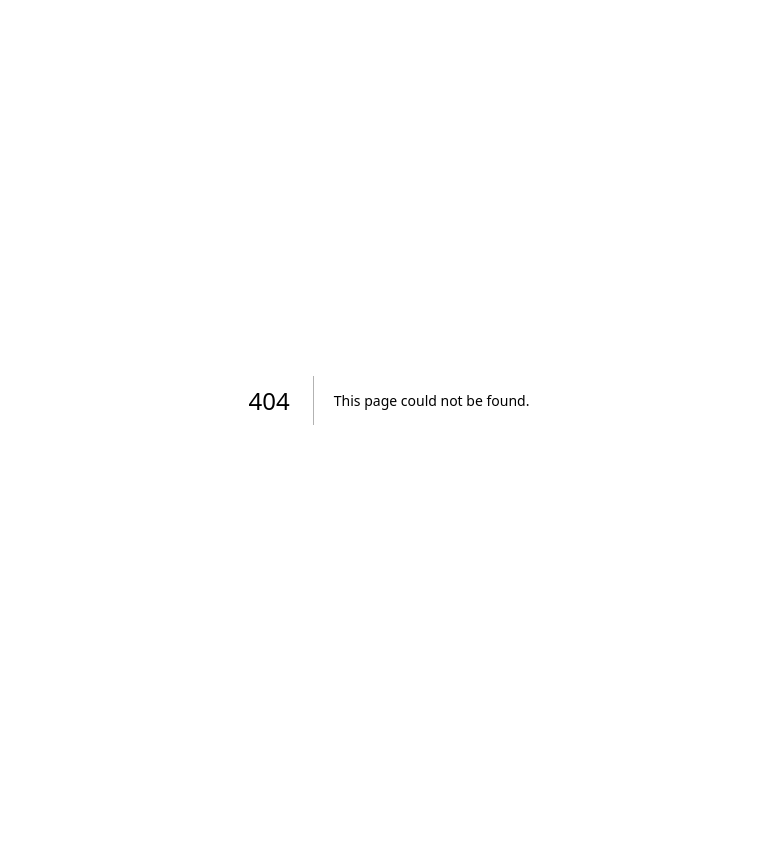
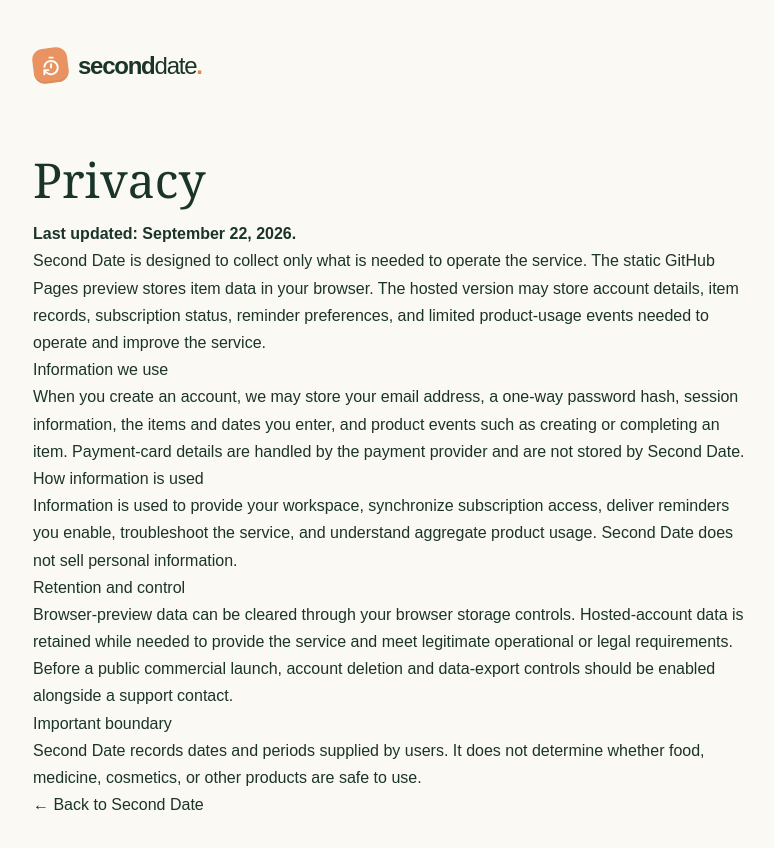
Before and after one commit to ninja-ops-guy/Second-Date, a Next.js app: page /privacy in a window 1280 px wide. Before the commit this address had no page. Shown: the top 848 px of the page, without its empty margins (251-1025 px from the left). Before the commit the page ends 800 px from the top, so only its background shows below. Built offline with nearby package versions, Linux system fonts and the light colour scheme.

Commit message:
feat: prepare production launch foundation

```diff
--- /dev/null
+++ b/public/sw.js
@@ -0,0 +1 @@
+const CACHE="second-date-shell-v1";const SHELL=["/","/app","/manifest.webmanifest"];self.addEventListener("install",e=>{e.waitUntil(caches.open(CACHE).then(c=>c.addAll(SHELL)).catch(()=>undefined));self.skipWaiting()});self.addEventListener("activate",e=>e.waitUntil(self.clients.claim()));self.addEventListener("fetch",e=>{if(e.request.method!=="GET"||new URL(e.request.url).origin!==self.location.origin)return;e.respondWith(fetch(e.request).then(r=>{const copy=r.clone();caches.open(CACHE).then(c=>c.put(e.request,copy)).catch(()=>undefined);return r}).catch(()=>caches.match(e.request)))})
--- /dev/null
+++ b/src/app/privacy/page.tsx
@@ -0,0 +1,15 @@
+import Link from "next/link";
+import { Brand } from "@/components/brand";
+export const metadata = { title: "Privacy | Second Date" };
+export default function PrivacyPage() {
+  return <main style={{maxWidth:760,margin:"0 auto",padding:"48px 24px 90px",lineHeight:1.7}}>
+    <Brand /><h1 style={{fontFamily:"Georgia,serif",fontSize:48,fontWeight:400,marginTop:55}}>Privacy</h1>
+    <p><strong>Last updated: September 22, 2026.</strong></p>
+    <p>Second Date is designed to collect only what is needed to operate the service. The static GitHub Pages preview stores item data in your browser. The hosted version may store account details, item records, subscription status, reminder preferences, and limited product-usage events needed to operate and improve the service.</p>
+    <h2>Information we use</h2><p>When you create an account, we may store your email address, a one-way password hash, session information, the items and dates you enter, and product events such as creating or completing an item. Payment-card details are handled by the payment provider and are not stored by Second Date.</p>
+    <h2>How information is used</h2><p>Information is used to provide your workspace, synchronize subscription access, deliver reminders you enable, troubleshoot the service, and understand aggregate product usage. Second Date does not sell personal information.</p>
+    <h2>Retention and control</h2><p>Browser-preview data can be cleared through your browser storage controls. Hosted-account data is retained while needed to provide the service and meet legitimate operational or legal requirements. Before a public commercial launch, account deletion and data-export controls should be enabled alongside a support contact.</p>
+    <h2>Important boundary</h2><p>Second Date records dates and periods supplied by users. It does not determine whether food, medicine, cosmetics, or other products are safe to use.</p>
+    <p><Link href="/">← Back to Second Date</Link></p>
+  </main>;
+}
--- /dev/null
+++ b/src/app/terms/page.tsx
@@ -0,0 +1,15 @@
+import Link from "next/link";
+import { Brand } from "@/components/brand";
+export const metadata = { title: "Terms | Second Date" };
+export default function TermsPage() {
+  return <main style={{maxWidth:760,margin:"0 auto",padding:"48px 24px 90px",lineHeight:1.7}}>
+    <Brand /><h1 style={{fontFamily:"Georgia,serif",fontSize:48,fontWeight:400,marginTop:55}}>Terms</h1>
+    <p><strong>Last updated: September 22, 2026.</strong></p>
+    <p>Second Date is a personal organization tool for recording when products were opened and the after-opening periods users choose to track.</p>
+    <h2>No safety determination</h2><p>Second Date does not inspect products and does not determine freshness, quality, medical suitability, or safety. Dates shown by the service are reminders calculated from information entered by the user. Always follow manufacturer instructions, storage requirements, recalls, professional guidance, and applicable food or product-safety advice.</p>
+    <h2>Your account and content</h2><p>You are responsible for information entered into your workspace and for maintaining access to your account. Do not use the service for unlawful activity or attempt to interfere with its operation.</p>
+    <h2>Subscriptions</h2><p>If paid plans are enabled, the price and billing interval are shown before checkout. Subscription management and cancellation are provided through the billing portal. Commercial launch terms should additionally state refund, tax, renewal, and jurisdiction-specific consumer rights before accepting live payments.</p>
+    <h2>Service availability</h2><p>The service may change as the product develops. Preview and beta features may be modified or withdrawn. To the extent permitted by law, the service is provided without guarantees that it will be uninterrupted or error-free.</p>
+    <p><Link href="/">← Back to Second Date</Link></p>
+  </main>;
+}
--- /dev/null
+++ b/src/components/pwa-register.tsx
@@ -0,0 +1,8 @@
+"use client";
+import { useEffect } from "react";
+export function PwaRegister() {
+  useEffect(() => {
+    if ("serviceWorker" in navigator && window.location.protocol === "https:") navigator.serviceWorker.register("/sw.js").catch(() => undefined);
+  }, []);
+  return null;
+}
```
Also changed, not shown: public/manifest.webmanifest (added), 1 other file (tests, documents, lock files or other folders).
